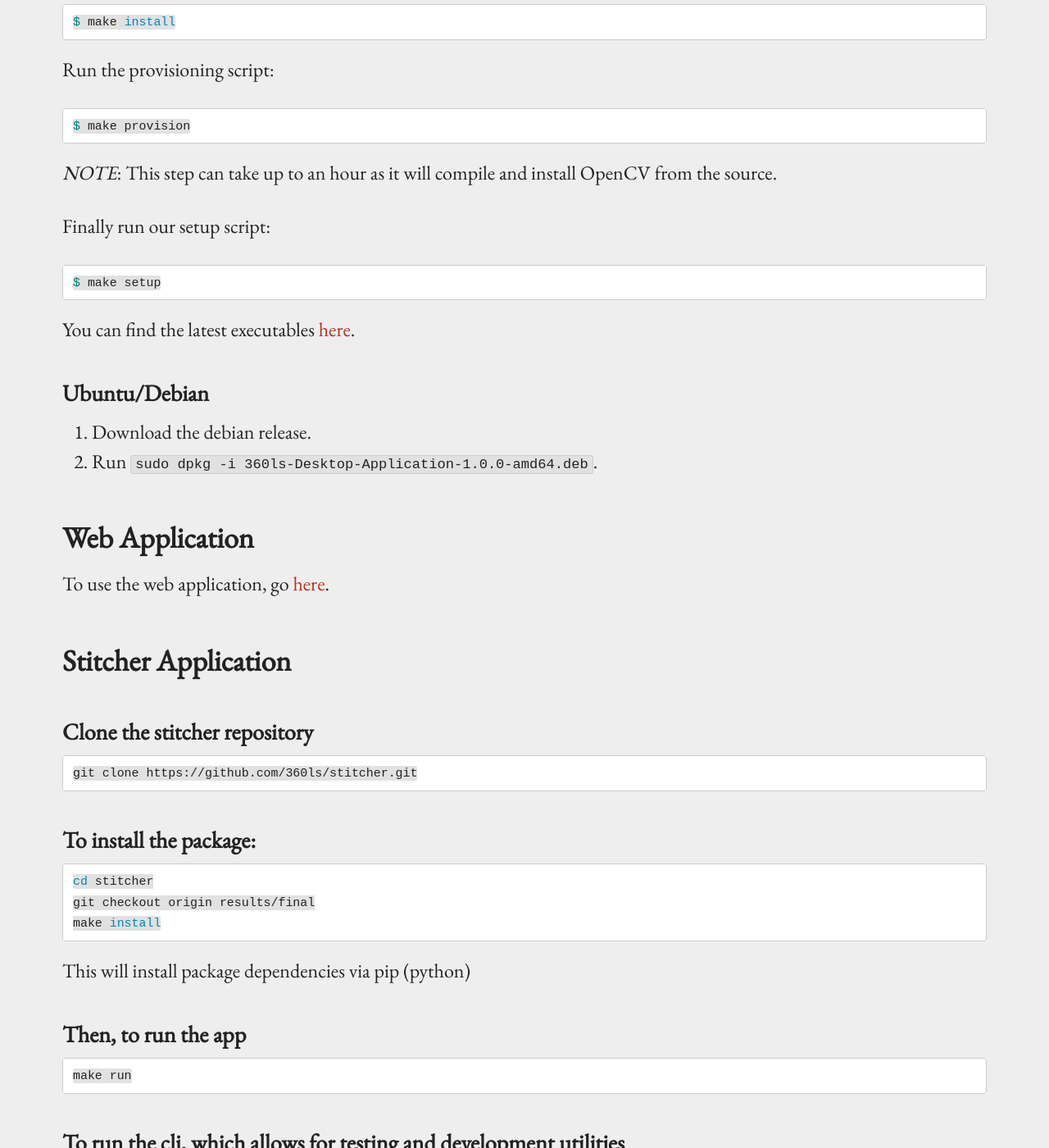
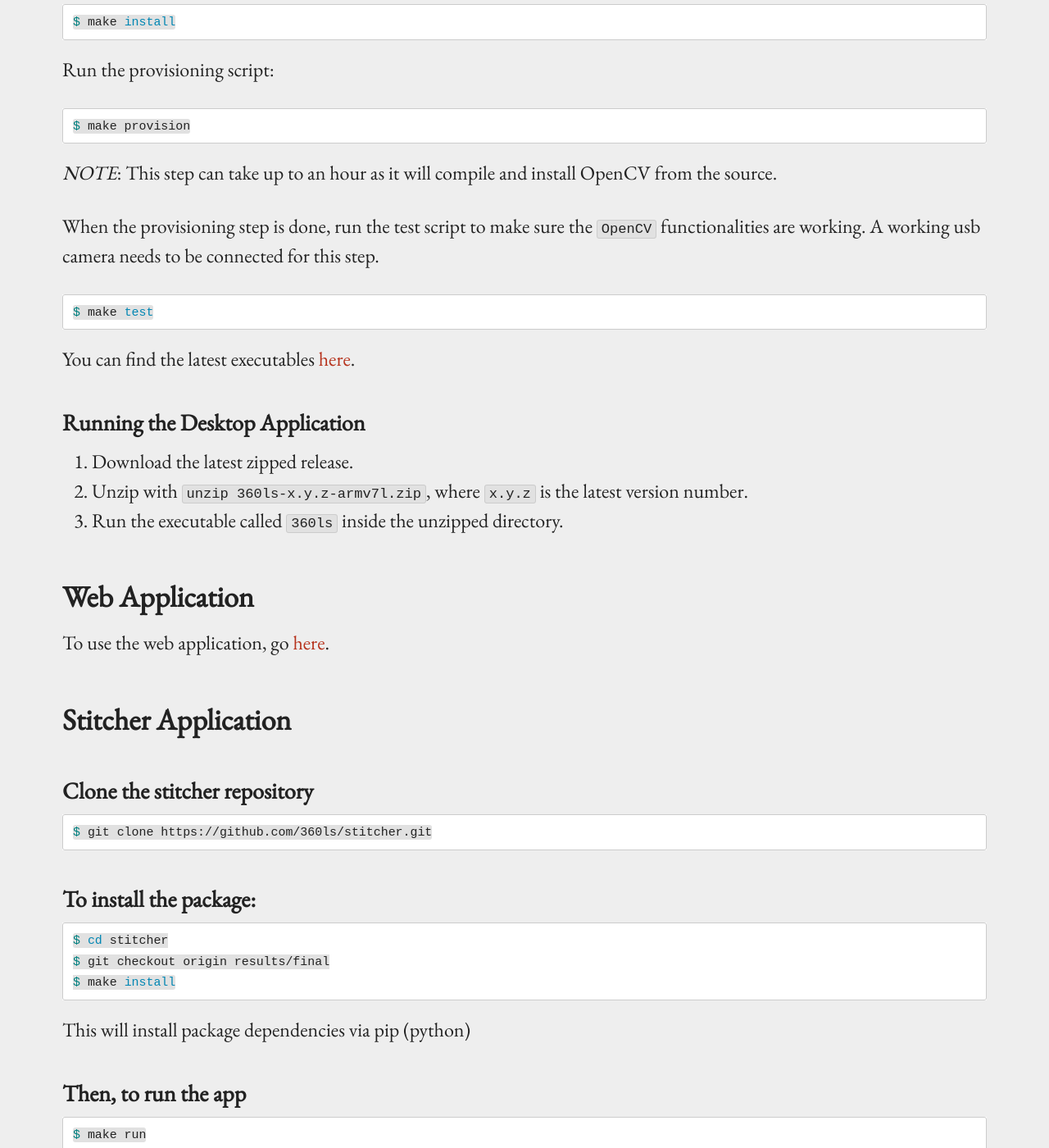
Before and after one commit to 360ls/360ls, a Jekyll site: the page built from _sprint/sprint5/code.md, in a window 1280 px wide and 1400 px high, scrolled down 754 px. Shown: the whole window at 82% size. Built offline with Jekyll 4.4.1, drawn with Linux system fonts in a browser that asks for light colours.

Commit message:
update instructions for installing desktop app

````diff
--- a/_sprint/sprint5/code.md
+++ b/_sprint/sprint5/code.md
@@ -13,34 +13,39 @@ For our setup, we installed [Jetpack 2.1](https://developer.nvidia.com/embedded/
 
 Pull down our [repository](https://github.com/360ls/provision.git) that contains the provisioning scripts.
 
-```bash
+```sh
 $ git clone https://github.com/360ls/provision.git
 ```
 
 Run the installer that will install [Ansible](https://www.ansible.com/).
 
-```bash
+```sh
 $ make install
 ```
 
 Run the provisioning script:
 
-```bash
+```sh
 $ make provision
 ```
 
 *NOTE*: This step can take up to an hour as it will compile and install
 OpenCV from the source.
 
-Finally run our setup script:
-```bash
-$ make setup
+When the provisioning step is done, run the test script
+to make sure the `OpenCV` functionalities are working. A working
+usb camera needs to be connected for this step.
+
+```sh
+$ make test
 ```
 You can find the latest executables [here](https://github.com/360ls/desktop/releases).
 
-### Ubuntu/Debian
-1. Download the debian release.
-2. Run `sudo dpkg -i 360ls-Desktop-Application-1.0.0-amd64.deb`.
+### Running the Desktop Application
+
+1. Download the latest zipped release.
+2. Unzip with `unzip 360ls-x.y.z-armv7l.zip`, where `x.y.z` is the latest version number.
+3. Run the executable called `360ls` inside the unzipped directory.
 
 
 ## Web Application
@@ -50,30 +55,30 @@ To use the web application, go [here](https://vcms.herokuapp.com).
 
 ### Clone the stitcher repository
 
-```bash
-git clone https://github.com/360ls/stitcher.git
+```sh
+$ git clone https://github.com/360ls/stitcher.git
 ```
 
 
 ### To install the package:
 
-```bash
-cd stitcher
-git checkout origin results/final
-make install
+```sh
+$ cd stitcher
+$ git checkout origin results/final
+$ make install
 ```
 
 This will install package dependencies via pip (python)
 
 ### Then, to run the app
 
-```bash
-make run
+```sh
+$ make run
 ```
 
 ### To run the cli, which allows for testing and development utilities
-```bash
-make cli
+```sh
+$ make cli
 ```
 -------
 
````
